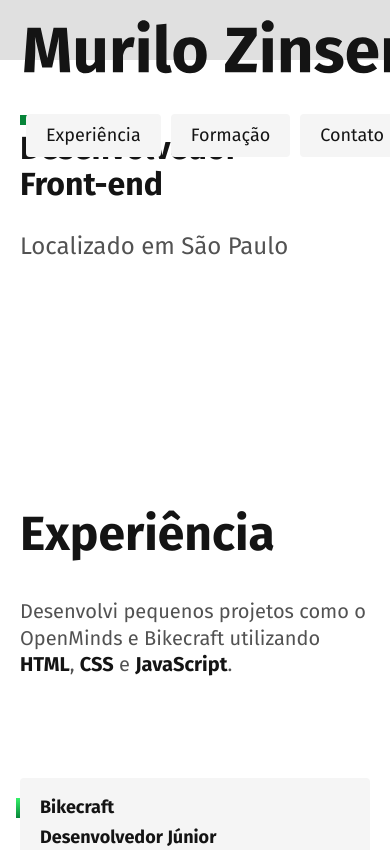
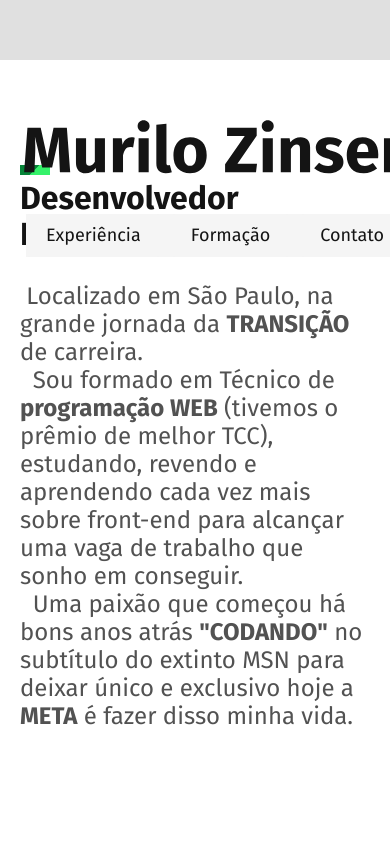
Before and after one commit to MuriZinser/murizinser.github.io, a plain HTML site: page index.html in a window 390 px wide. Shown: the top 850 px of the page. Drawn offline with Linux system fonts and the light colour scheme.

Commit message:
atualizado introdução

```diff
--- a/css/header.css
+++ b/css/header.css
@@ -45,4 +45,11 @@ header {
     background: #f5f5f5;
     border-radius: 4px;
   }
+  .header_menu {
+    background-color: #f5f5f5;
+  }
+
+  .header_marca {
+    margin-top: 100px;
+  }
 }
--- a/css/introducao.css
+++ b/css/introducao.css
@@ -42,6 +42,7 @@
   .introducao {
     grid-template-columns: 1fr 1fr;
     gap: 40px;
+    margin-top: 50px;
   }
   .introducao h1 {
     font-size: 2rem;
--- a/index.html
+++ b/index.html
@@ -16,7 +16,7 @@
 
 <body>
   <header class="header">
-    <img src="./img/Murilo Zinser.svg" alt="MuriloZinser" width="382" height="54">
+    <img class="header_marca" src="./img/Murilo Zinser.svg" alt="MuriloZinser" width="382" height="54">
     <nav>
       <ul class="header_menu">
         <li> <a href="#experiencia">Experiência</a></li>
@@ -30,7 +30,9 @@
     <img src="./img/perfil.jpg" alt="perfil" width="360" height="520">
     <div>
       <h1>Desenvolvedor <br>Front-end</h1>
-      <p>Localizado em São Paulo</p>
+      <p>&nbspLocalizado em São Paulo, na grande jornada da <strong>TRANSIÇÃO</strong> de carreira.</p>
+      <p>&nbsp Sou formado em Técnico de <strong>programação WEB</strong> (tivemos o prêmio de melhor TCC), estudando, revendo e aprendendo cada vez mais sobre front-end para alcançar uma vaga de trabalho que sonho em conseguir.</p>
+      <p>&nbsp Uma paixão que começou há bons anos atrás <strong>"CODANDO"</strong> no subtítulo do extinto MSN para deixar único e exclusivo hoje a <strong>META</strong> é fazer disso minha vida.</p>
     </div>
   </main>
 
```
